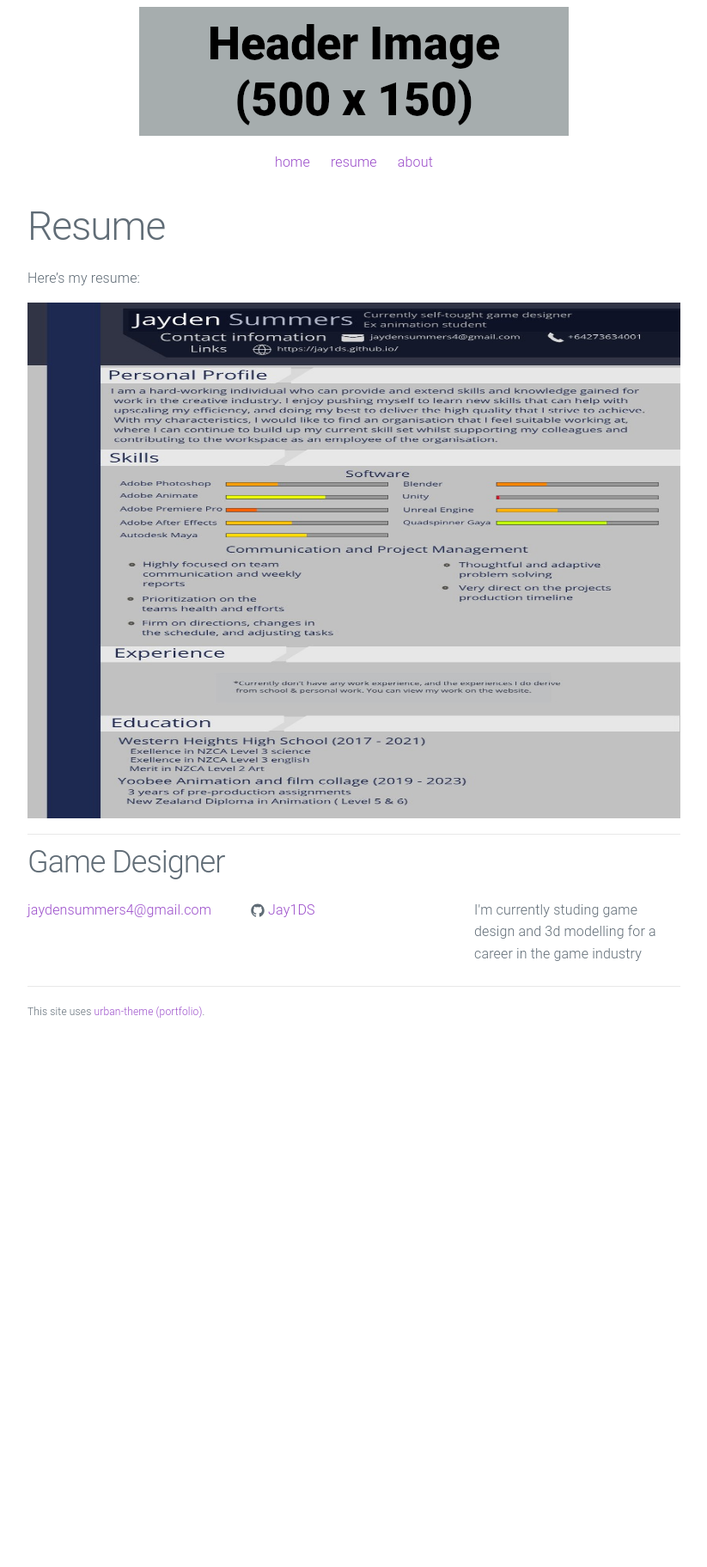
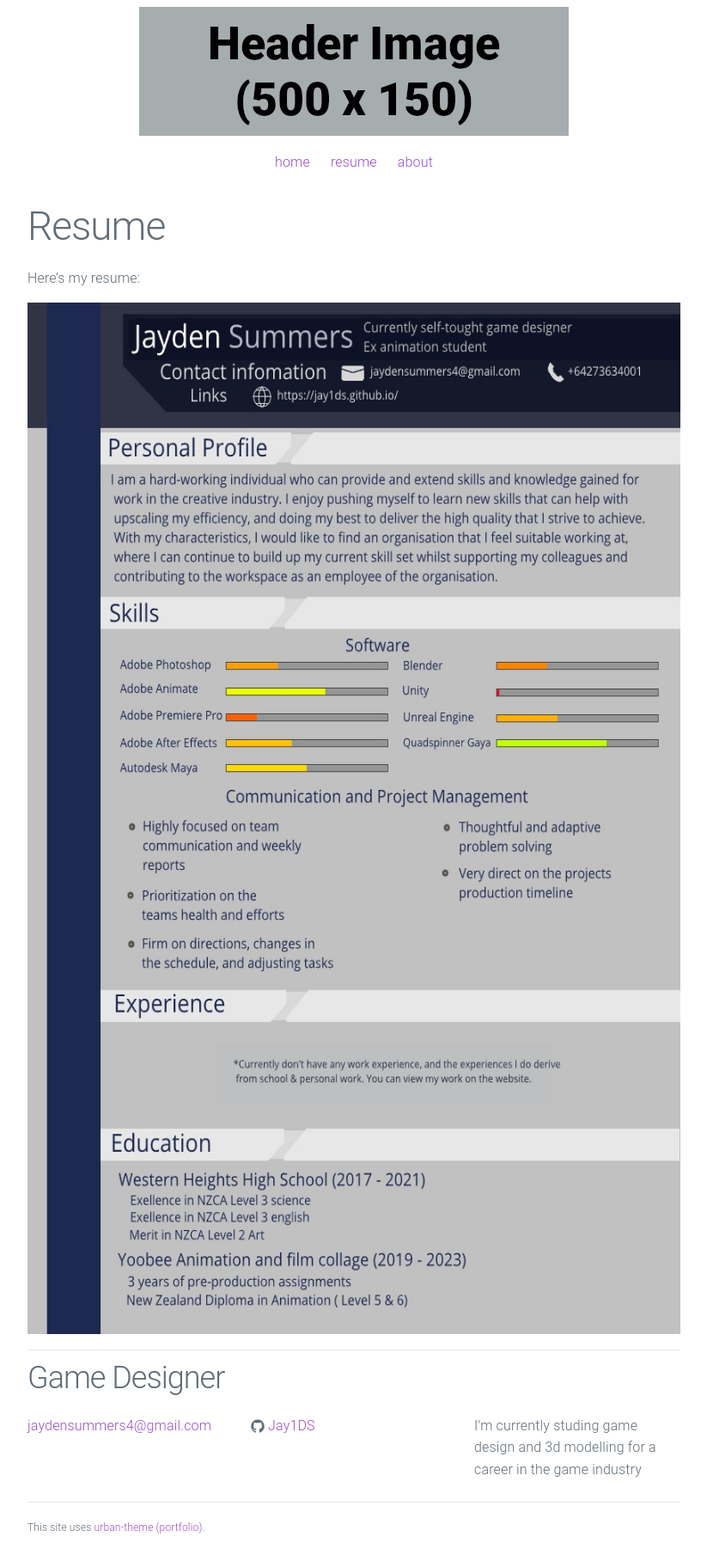
Before and after one commit to Jay1DS/Jay1DS.github.io, a Jekyll site: the page built from resume.md, in a window 1280 px wide. Shown: the whole page at 86% size, without its empty margins (228-1051 px from the left). Built offline with Jekyll 4.4.1, drawn with Linux system fonts in a browser that asks for light colours; before the commit the page ends 1223 px from its top, so only the background shows below that.

Commit message:
resume adjustments V1

```diff
--- a/resume.md
+++ b/resume.md
@@ -6,4 +6,4 @@ permalink: /resume/
 
 Here's my resume:
 
-<object data="/assets/Resume.png" width="100%" height="600"></object>
+<object data="/assets/Resume.png" width="100%" height="1200"></object>
```
